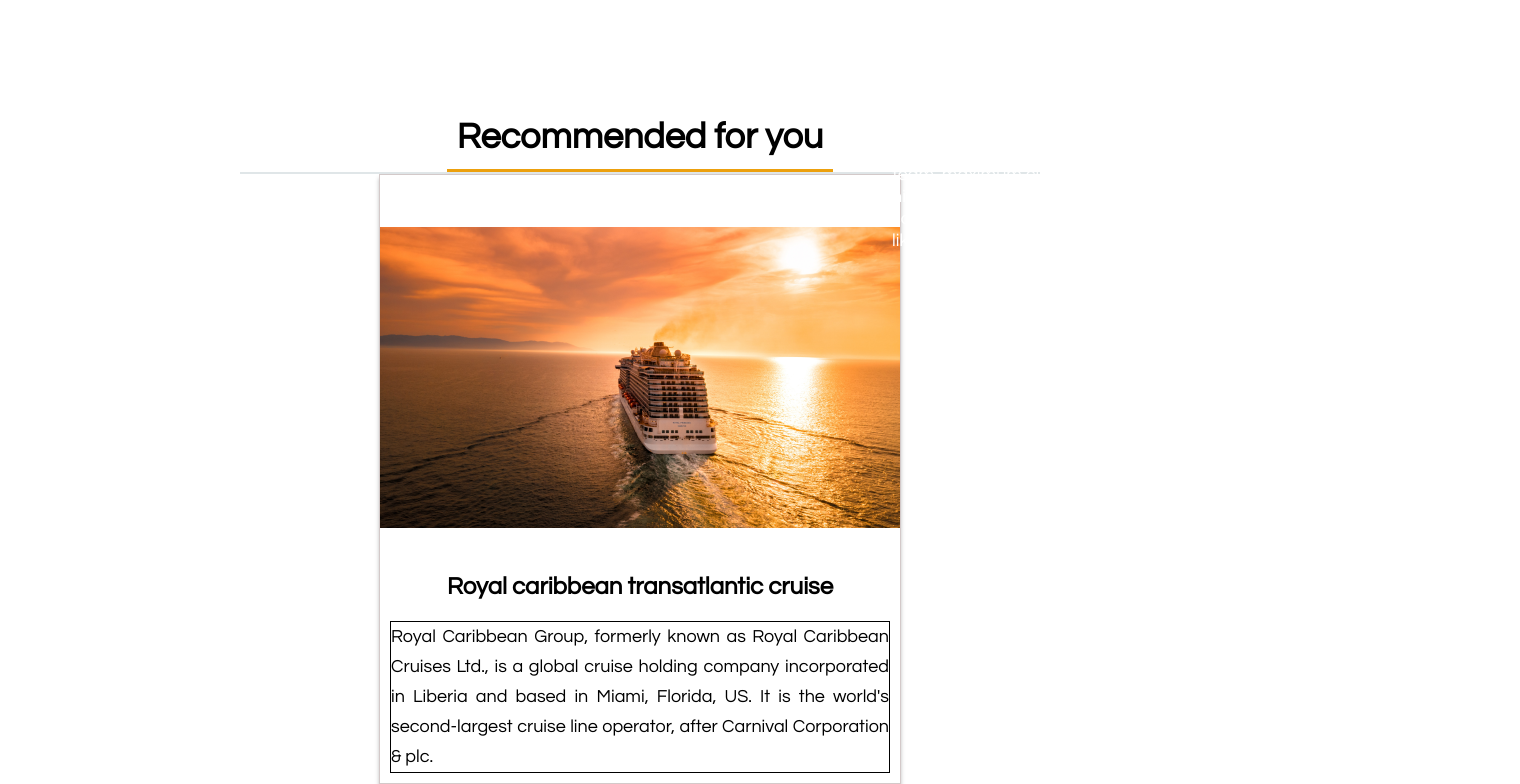
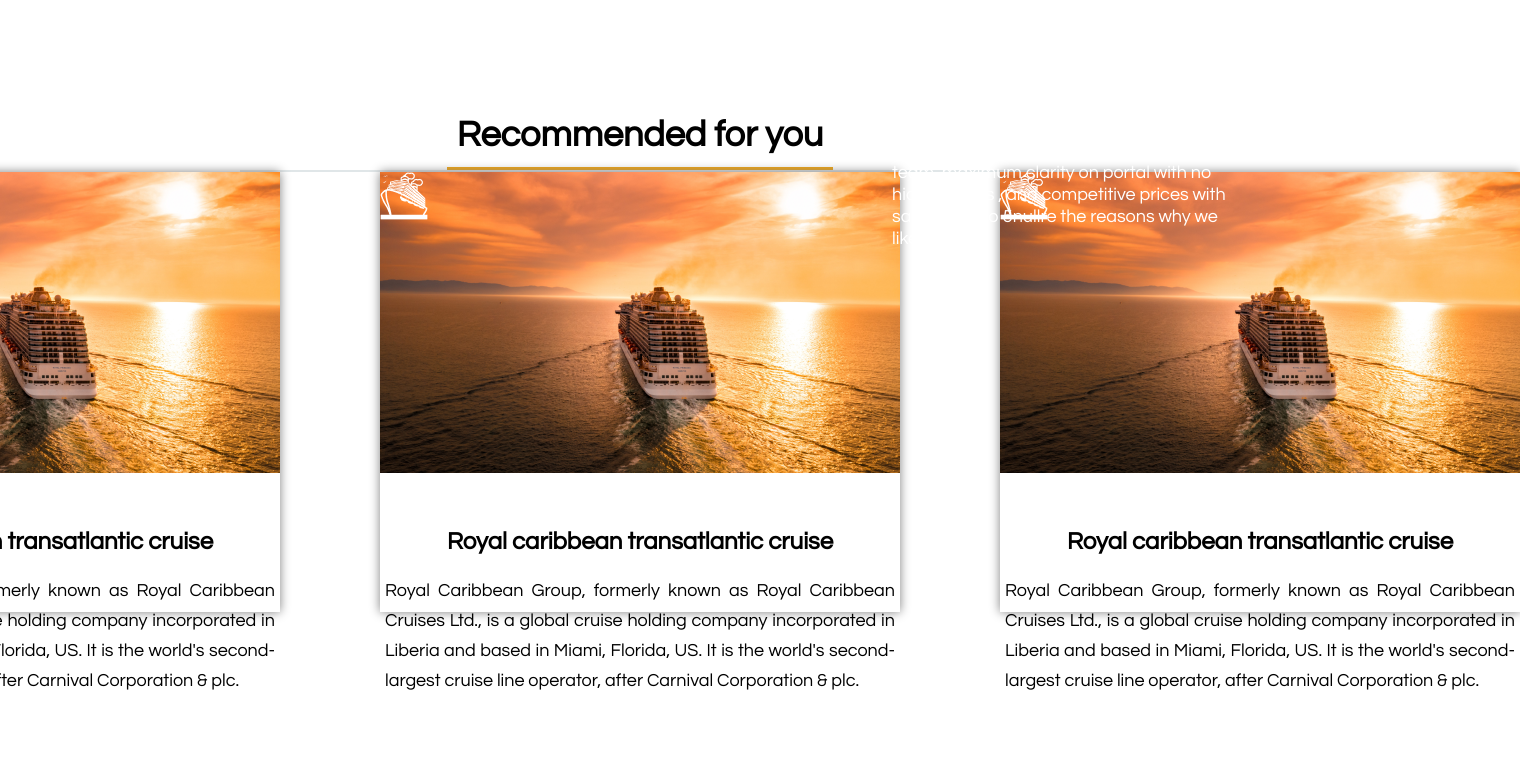
Before and after one commit to MamaraimovDavron/HillTop, a plain HTML site: page index.html in a window 1280 px wide. Shown: the part 2455-3239 px from the top of the page, 1520 px wide, since content can reach past the window. After the commit the page ends 3151 px from the top, so only its background shows below. Drawn offline with Linux system fonts and the light colour scheme.

Commit message:
They are redone

```diff
--- a/index.html
+++ b/index.html
@@ -97,6 +97,7 @@
             </div>
         </div>
     </div>
+
     <div class="container-two">
         <h1>Today's Top Deals</h1>
         <hr>
@@ -217,6 +218,7 @@
             </p>
         </div>
     </div>
+
     <div class="container-four">
         <h1>Recommended for you</h1>
         <hr>
@@ -239,6 +241,42 @@
                     </p>
                 </div>
             </div>
+
+            <div class="main-box">
+                <div class="img-box">
+                    <span><img src="./assets/Vector (14).png" alt=""></span>
+                    <img src="./assets/alonso-reyes-Ca4XZM3xABg-unsplash.png" alt="">
+                </div>
+                <div class="text-box">
+                    <h3>Royal caribbean transatlantic cruise</h3>
+                    <p>Royal Caribbean Group,
+                        formerly known as Royal Caribbean Cruises
+                        Ltd., is a global cruise holding company
+                        incorporated in Liberia and based in Miami,
+                        Florida, US. It is the world's
+                        second-largest cruise line operator,
+                        after Carnival Corporation & plc.
+                    </p>
+                </div>
+            </div>
+
+            <div class="main-box">
+                <div class="img-box">
+                    <span><img src="./assets/Vector (14).png" alt=""></span>
+                    <img src="./assets/alonso-reyes-Ca4XZM3xABg-unsplash.png" alt="">
+                </div>
+                <div class="text-box">
+                    <h3>Royal caribbean transatlantic cruise</h3>
+                    <p>Royal Caribbean Group,
+                        formerly known as Royal Caribbean Cruises
+                        Ltd., is a global cruise holding company
+                        incorporated in Liberia and based in Miami,
+                        Florida, US. It is the world's
+                        second-largest cruise line operator,
+                        after Carnival Corporation & plc.
+                    </p>
+                </div>
+            </div>
         </div>
     </div>
 </body>
--- a/style/inside-style/_header.scss
+++ b/style/inside-style/_header.scss
@@ -252,7 +252,7 @@ body{
     }
 
     .container-box{
-        border: 1px solid;
+        // border: 1px solid;
         width: 100%;
         padding: 50px 30px;
         display: flex;
@@ -271,7 +271,7 @@ body{
 
             background: #FFFFFF;
             border: 1px solid #D3C9C9;
-            box-shadow: 0px 4px 4px rgba(0, 0, 0, 0.25);
+            // box-shadow: 0px 4px 4px rgba(0, 0, 0, 0.25);
             .img-box{
                 width: 100%;
                 height: 100%;
@@ -296,9 +296,9 @@ body{
                 justify-content: space-evenly;
                 box-sizing: border-box;
                 background: #FFFFFF;
-                border: 1px solid #D3C9C9;
+                // border: 1px solid #D3C9C9;
                 height: 579px;
-                box-shadow: 0px 4px 4px rgba(0, 0, 0, 0.25);
+                // box-shadow: 0px 4px 4px rgba(0, 0, 0, 0.25);
                 h3{
                     font-family: 'Century Gothic';
                     font-style: normal;
@@ -396,7 +396,6 @@ body{
         border-bottom: 3px solid #ECA00D;
     }
     hr{
-
         width: 800px;
         border: 1px solid #E0E6E8;
     }
@@ -407,23 +406,35 @@ body{
         gap: 100px;
         align-items: center;
         justify-content: center;
-        background: #FFFFFF;
-        border: 1px solid #D3C9C9;
-        box-shadow: 0px 4px 4px rgba(0, 0, 0, 0.25);
+        padding-bottom: 50px;
+        // background: #FFFFFF;
+        // border: 1px solid #D3C9C9;
+        // box-shadow: 0px 4px 4px rgba(0, 0, 0, 0.25);
 
         .main-box{
             display: flex;
             flex-direction: column;
+            justify-content: flex-start;
+            align-items: center;
+            gap: 20px;
+            padding: 0px 5px;
             width: 520px;
+            height: 55vh;
+            box-shadow: 0px 0px 10px gray;
+            .img-box{
+                span{
+                    position: absolute;
+                }
+            }
         }
 
         .text-box{
             display: flex;
             flex-direction: column;
             align-items: center;
-            justify-content: center;
+            // justify-content: space-around;
             gap: 20px;
-            padding: 10px;
+            // padding: 10px;
 
             h3{
                 margin-top: 30px;
@@ -433,12 +444,11 @@ body{
                 font-size: 24px;
                 line-height: 29px;
                 text-align: center;
-
                 color: #000000;
             }
 
             p{
-                border: 1px solid;
+                // border: 1px solid;
                 text-align: justify;
                 font-family: 'Century Gothic';
                 font-style: normal;
```
Also changed, not shown: style/style.css, 1 other file.
